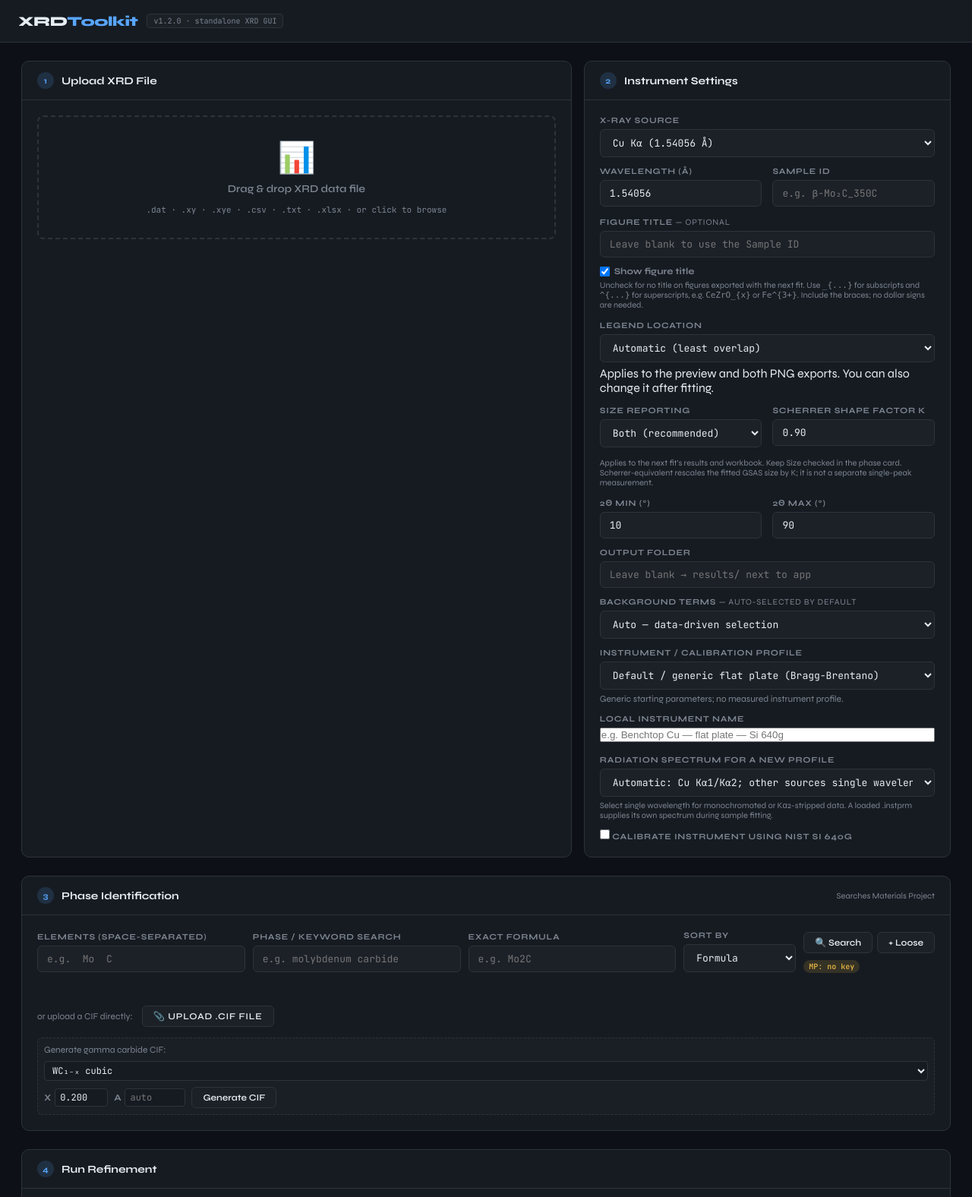
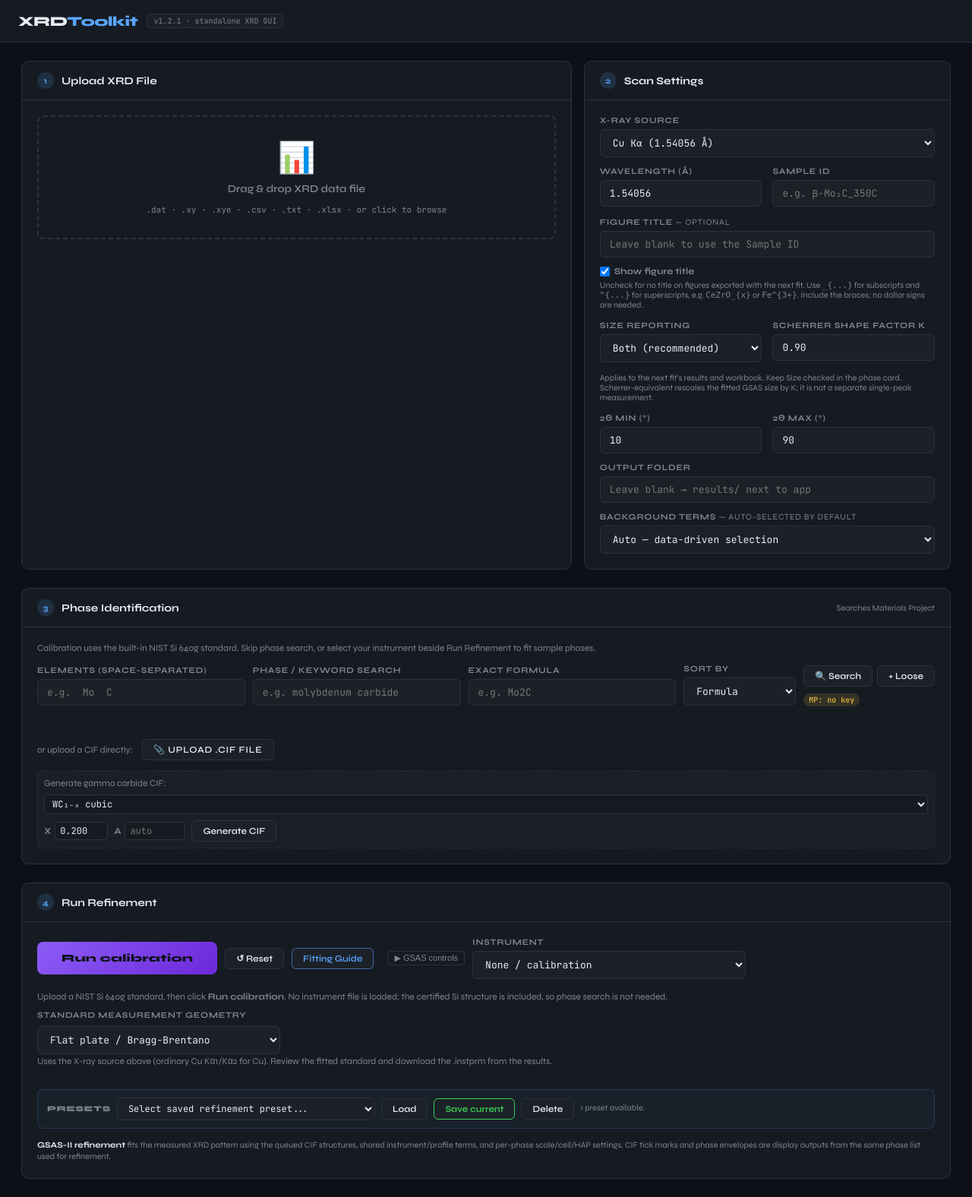
Before and after one commit to The-Porosoff-Group/XRD-toolkit, a Flask app: page / in a window 1280 px wide. Shown: the whole page at 76% size. Run offline with Flask 3, Linux system fonts and the light colour scheme; some libraries are stand-ins or nearby versions.

Commit message:
Restore simple XRD instrument and plot controls in v1.2.1 (#8)

```diff
--- a/app.py
+++ b/app.py
@@ -1236,7 +1236,8 @@ def process_xrd():
         wl_label   = form.get('wavelength_label', f'λ={wavelength:.5f} Å')
 
         phases = json.loads(form.get('phases', '[]'))
-        calibration_mode = form.get('calibration_mode', '').lower() == 'true'
+        calibration_mode = (form.get('instrument') == 'none' or
+                            form.get('calibration_mode', '').lower() == 'true')
         if calibration_mode and form.get('method') == 'gsas2':
             from modules.xrd.instrument_profiles import silicon_640g_phase
             if form.get('calibration_standard', 'Si640g') != 'Si640g':
@@ -1270,6 +1271,11 @@ def process_xrd():
 
         from modules.xrd.instrument_profiles import get_instrument_profile, parse_instprm
         instrument = form.get('instrument', 'generic_flat_plate').strip() or 'generic_flat_plate'
+        if instrument == 'none':
+            geometry = form.get('instrument_geometry', 'bragg_brentano')
+            if geometry not in ('bragg_brentano', 'capillary'):
+                return jsonify({'error': 'Choose flat plate or capillary calibration geometry.'}), 400
+            instrument = 'generic_capillary' if geometry == 'capillary' else 'none'
         if instrument == 'upload':
             instrument = ('generic_capillary' if form.get('instrument_geometry') == 'capillary'
                           else 'generic_flat_plate')
@@ -1310,7 +1316,8 @@ def process_xrd():
             plot_theme = 'light'
 
         # ── Calibration mode: separate backend ──────────────────────────
-        calibration_mode = form.get('calibration_mode', '').lower() == 'true'
+        calibration_mode = (form.get('instrument') == 'none' or
+                            form.get('calibration_mode', '').lower() == 'true')
 
         if calibration_mode and form.get('method', '') == 'gsas2':
             from modules.xrd.gsasii_calibration import run_calibration
--- /dev/null
+++ b/templates/xrd_shared/calibration_help.html
@@ -0,0 +1,14 @@
+<div id="xrd-calibration-help" style="display:none;font-size:12px;color:var(--muted);line-height:1.5;">
+  Upload a NIST Si 640g standard, then click <b>Run calibration</b>. No instrument file is loaded;
+  the certified Si structure is included, so phase search is not needed.
+  <div class="form-group" style="max-width:320px;margin-top:8px;">
+    <label for="xrd-calibration-geometry">Standard measurement geometry</label>
+    <select id="xrd-calibration-geometry">
+      <option value="bragg_brentano">Flat plate / Bragg-Brentano</option>
+      <option value="capillary">Capillary / transmission</option>
+    </select>
+  </div>
+  Uses the X-ray source above (ordinary Cu Kα1/Kα2 for Cu). Review the fitted standard
+  and download the .instprm from the results.
+</div>
+<span id="xrd-instrument-status" role="status" style="font-size:12px;color:var(--muted);"></span>
--- a/templates/xrd_shared/instrument_controls.html
+++ b/templates/xrd_shared/instrument_controls.html
@@ -1,51 +1,9 @@
-<div class="form-group" id="instprm-group">
-  <label for="xrd-instrument">Instrument / calibration profile</label>
+<div class="form-group" id="instprm-group" style="min-width:240px;flex:1;max-width:360px;">
+  <label for="xrd-instrument">Instrument</label>
   <select id="xrd-instrument" onchange="xrdInstrumentChanged()">
-    <option value="generic_flat_plate">Default / generic flat plate (Bragg-Brentano)</option>
-    <option value="generic_capillary">Generic capillary / transmission</option>
-    <option value="benchtop_cu">Benchtop Cu — flat plate (Si 640g)</option>
-    <option value="upload">Upload .instprm…</option>
-    <option value="auto">Auto-detect from scan name</option>
     <option value="smartlab">Rigaku SmartLab (BB)</option>
     <option value="synergy_s">Synergy-S (capillary)</option>
+    <option value="benchtop_cu">Benchtop Cu — flat plate (Si 640g)</option>
+    <option value="none" selected>None / calibration</option>
   </select>
-  <span id="xrd-instrument-description" style="font-size:12px;color:var(--muted);">Generic starting parameters; no measured instrument profile.</span>
-  <div id="xrd-upload-profile" style="display:none;margin-top:8px;">
-    <label for="xrd-upload-geometry">Geometry for this file</label>
-    <select id="xrd-upload-geometry">
-      <option value="bragg_brentano">Flat plate / Bragg-Brentano</option>
-      <option value="capillary">Capillary / transmission</option>
-    </select>
-    <label for="xrd-instprm-file" style="margin-top:8px;">GSAS-II instrument file (.instprm)</label>
-    <input type="file" id="xrd-instprm-file" accept=".instprm" style="font-size:12px;">
-    <span style="font-size:11px;color:var(--muted);">Use for this fit, or save below to add it to your local dropdown. The file supplies the wavelength and peak profile; choose its measurement geometry here.</span>
-  </div>
-  <label for="xrd-local-instrument-name" style="margin-top:8px;">Local instrument name</label>
-  <input id="xrd-local-instrument-name" maxlength="100" placeholder="e.g. Benchtop Cu — flat plate — Si 640g">
-  <button type="button" id="xrd-save-upload" class="btn-sm" style="display:none;margin-top:6px;" onclick="saveXrdLocalInstrument(false)">Save uploaded file locally</button>
-  <span id="xrd-instrument-status" role="status" style="font-size:12px;color:var(--muted);"></span>
 </div>
-<div class="form-group">
-  <label for="xrd-spectrum">Radiation spectrum for a new profile</label>
-  <select id="xrd-spectrum">
-    <option value="auto">Automatic: Cu Kα1/Kα2; other sources single wavelength</option>
-    <option value="cu_doublet">Cu Kα1 + Kα2 (ratio 0.5)</option>
-    <option value="single">Single wavelength / Kα1 only</option>
-  </select>
-  <span style="font-size:11px;color:var(--muted);">Select single wavelength for monochromated or Kα2-stripped data. A loaded .instprm supplies its own spectrum during sample fitting.</span>
-</div>
-<div class="form-group">
-  <label id="cal-mode-label" style="display:flex;align-items:center;gap:6px;cursor:pointer;">
-    <input type="checkbox" id="xrd-calibration-mode" style="width:auto;" onchange="xrdCalibrationChanged()">
-    Calibrate instrument using NIST Si 640g
-  </label>
-  <div id="xrd-calibration-help" style="display:none;font-size:12px;color:var(--muted);line-height:1.5;">
-    Upload your Si 640g scan, choose its geometry and spectrum, then run GSAS-II Refinement.
-    The certified Si structure is built in; phase search is not needed and selected sample phases are ignored.
-    Cell and sample broadening stay fixed while instrument terms are fitted.
-    Review the fit and report before saving the candidate as a local instrument.
-    <label for="xrd-calibration-polariz" style="margin-top:6px;">Beam polarization (0–1, according to optics)</label>
-    <input id="xrd-calibration-polariz" type="number" min="0" max="1" step="0.01" value="0.5">
-    <span>0.5 is an unpolarized starting value. Calibration starts fresh and does not reuse an uploaded profile.</span>
-  </div>
-</div>
--- a/templates/xrd_shared/legend_settings.js
+++ b/templates/xrd_shared/legend_settings.js
@@ -45,7 +45,7 @@ function xrdLegendLayout(location, plotData, phaseCount, mainBottom) {
 
 async function updateXrdLegendSelection(select) {
   const location = select.value;
-  const controls = ['xrd-legend-location', 'xrd-result-legend-location']
+  const controls = ['xrd-result-legend-location']
     .map(id => document.getElementById(id)).filter(Boolean);
   controls.forEach(control => { control.value = location; });
   const data = xrdLastResult;
--- a/templates/xrd_toolkit/index.html
+++ b/templates/xrd_toolkit/index.html
@@ -741,7 +741,7 @@
         </div>
 
         <div class="card">
-          <div class="card-header"><div class="step">2</div><h2>Instrument Settings</h2></div>
+          <div class="card-header"><div class="step">2</div><h2>Scan Settings</h2></div>
           <div class="card-body" style="display:flex;flex-direction:column;gap:12px;">
             <div class="form-group">
               <label>X-ray Source</label>
@@ -773,13 +773,6 @@
                   Show figure title
                 </label>
                 <span style="font-size:11px;color:var(--muted);">Uncheck for no title on figures exported with the next fit. Use <code>_{...}</code> for subscripts and <code>^{...}</code> for superscripts, e.g. <code>CeZrO_{x}</code> or <code>Fe^{3+}</code>. Include the braces; no dollar signs are needed.</span>
-              </div>
-              <div class="form-group full">
-                <label for="xrd-legend-location">Legend location</label>
-                <select id="xrd-legend-location" onchange="updateXrdLegendSelection(this)">
-                  {% include 'xrd_shared/legend_options.html' %}
-                </select>
-                <span class="hint">Applies to the preview and both PNG exports. You can also change it after fitting.</span>
               </div>
               <div class="form-group">
                 <label for="xrd-size-reporting">Size reporting</label>
@@ -824,7 +817,6 @@
                 <option value="20">20 — heavy amorphous background</option>
               </select>
             </div>
-            {% include 'xrd_shared/instrument_controls.html' %}
           </div>
         </div>
       </div>
@@ -838,6 +830,7 @@
         </div>
         <div class="card-body" style="display:flex;flex-direction:column;gap:14px;">
 
+          <p id="xrd-calibration-phase-hint" style="display:none;margin:0;color:var(--muted);font-size:12px;">Calibration uses the built-in NIST Si 640g standard. Skip phase search, or select your instrument beside Run Refinement to fit sample phases.</p>
           <!-- Search inputs -->
           <div style="display:grid;grid-template-columns:1fr 1fr 1fr auto auto;gap:10px;align-items:flex-end;min-width:0;">
             <div class="form-group">
@@ -979,7 +972,9 @@
             <label id="perf-recipe-label" style="display:none;">
               <input type="checkbox" id="xrd-perf-recipe">
             </label>
+            {% include 'xrd_shared/instrument_controls.html' %}
           </div>
+          {% include 'xrd_shared/calibration_help.html' %}
           <div class="xrd-preset-row">
             <span style="font-size:10px;color:var(--muted);font-weight:800;text-transform:uppercase;letter-spacing:.7px;">Presets</span>
             <select id="xrd-preset-select" title="Load a saved refinement recipe"></select>
@@ -1053,6 +1048,11 @@
               <b>WC/W2C Synergy-S production preset</b> ticks Quick constrained fit, Refine cell too, Phase isolation, Refine Zero, Free X, and Y ≥ 0;
               it sets WC PO to fixed [001] at 0.905 and leaves W2C uniform-cell scaling off unless you tick it in the W2C card.
             </div>
+            <div class="form-group" id="xrd-instprm-override" style="flex-basis:100%;margin-top:8px;">
+              <label for="xrd-instprm-file">Override instrument file — optional</label>
+              <input type="file" id="xrd-instprm-file" accept=".instprm" style="font-size:12px;">
+              <span class="hint">Uses the selected instrument's geometry. Leave empty to use its bundled calibration.</span>
+            </div>
           </div>
           <div style="font-size:11px;color:var(--muted);line-height:1.45;">
             <b style="color:var(--text);">GSAS-II refinement</b> fits the measured XRD pattern using the queued CIF structures,
@@ -1080,13 +1080,16 @@
             <div id="xrd-baseline-comparison"></div>
             <div id="xrd-reusable-fit"></div>
             <div id="xrd-phase-results"></div>
-            <div class="form-group" style="margin:14px 0;">
-              <label for="xrd-result-legend-location">Legend location</label>
-              <select id="xrd-result-legend-location" onchange="updateXrdLegendSelection(this)">
-                {% include 'xrd_shared/legend_options.html' %}
-              </select>
-              <span class="hint" id="xrd-legend-status" role="status">Changing the location updates both PNG exports without rerunning the fit.</span>
-            </div>
+            <details id="xrd-plot-settings" style="margin:14px 0;">
+              <summary style="cursor:pointer;font-size:13px;font-weight:600;">Plot settings</summary>
+              <div class="form-group" style="max-width:340px;margin-top:10px;">
+                <label for="xrd-result-legend-location">Legend location</label>
+                <select id="xrd-result-legend-location" onchange="updateXrdLegendSelection(this)">
+                  {% include 'xrd_shared/legend_options.html' %}
+                </select>
+                <span class="hint" id="xrd-legend-status" role="status">Updates the preview and both PNG exports without rerunning the fit.</span>
+              </div>
+            </details>
             <div id="xrd-interactive-plot" style="display:none;width:100%;height:540px;border-radius:8px;border:1px solid var(--border);"></div>
             <img class="plot-img" id="xrd-result-plot" src="" alt="XRD refinement plot"
                  style="display:none;">
@@ -1981,12 +1984,9 @@ document.addEventListener('DOMContentLoaded', () => {
       if (data.available) {
         const btn = document.getElementById('btn-xrd-gsas2');
         if (btn) btn.style.display = '';
-        // Show instrument parameter file upload (GSAS-II only)
+        // Show instrument selection (GSAS-II only)
         const instGrp = document.getElementById('instprm-group');
         if (instGrp) instGrp.style.display = '';
-        // Show calibration mode checkbox and instrument selector
-        const calLabel = document.getElementById('cal-mode-label');
-        if (calLabel) calLabel.style.display = '';
         const advBtn = document.getElementById('xrd-advanced-toggle');
         if (advBtn) advBtn.style.display = '';
         const verifyLabel = document.getElementById('verify-mode-label');
@@ -2645,7 +2645,7 @@ function applyWcW2cPresetPhaseOptions() {
 function renderSelectedPhases() {
   _ensurePhaseOptions();
   const stdRecipe = document.getElementById('xrd-standard-recipe');
-  if (!document.getElementById('xrd-calibration-mode').checked && ((stdRecipe && stdRecipe.checked) || xrdActiveRecipeKey === 'wc_w2c_synergy_s')) {
+  if (!isXrdCalibration() && ((stdRecipe && stdRecipe.checked) || xrdActiveRecipeKey === 'wc_w2c_synergy_s')) {
     applyWcW2cPresetPhaseOptions();
   }
   const wrap = document.getElementById('xrd-selected-wrap');
@@ -2757,7 +2757,6 @@ function renderSelectedPhases() {
 }
 
 const XRD_PRESET_CHECKBOX_IDS = [
-  'xrd-calibration-mode',
   'xrd-verification-mode',
   'xrd-verify-cell',
   'xrd-phase-isolation',
@@ -2817,11 +2816,9 @@ function getXrdControlState() {
     n_bg_coeffs: document.getElementById('xrd-bg-coeffs')?.value || 'auto',
     size_reporting_mode: document.getElementById('xrd-size-reporting')?.value || 'both',
     scherrer_k: document.getElementById('xrd-scherrer-k')?.value || '0.9',
-    legend_location: document.getElementById('xrd-legend-location')?.value || 'best',
-    instrument: document.getElementById('xrd-instrument')?.value || 'generic_flat_plate',
-    spectrum: document.getElementById('xrd-spectrum')?.value || 'auto',
-    instrument_geometry: document.getElementById('xrd-upload-geometry')?.value || 'bragg_brentano',
-    calibration_polariz: document.getElementById('xrd-calibration-polariz')?.value || '0.5',
+    legend_location: document.getElementById('xrd-result-legend-location')?.value || 'best',
+    instrument: document.getElementById('xrd-instrument')?.value || 'none',
+    instrument_geometry: document.getElementById('xrd-calibration-geometry')?.value || 'bragg_brentano',
     fix_y_value: document.getElementById('xrd-fix-y-value')?.value || '',
     checkboxes: {},
   };
@@ -2844,18 +2841,13 @@ function applyXrdControlState(controls = {}) {
   setVal('xrd-bg-coeffs', controls.n_bg_coeffs);
   setVal('xrd-size-reporting', controls.size_reporting_mode || 'both');
   setVal('xrd-scherrer-k', controls.scherrer_k ?? '0.90');
-  setVal('xrd-legend-location', controls.legend_location || 'best');
-  setVal('xrd-instrument', controls.instrument);
-  setVal('xrd-spectrum', controls.spectrum || 'auto');
-  setVal('xrd-upload-geometry', controls.instrument_geometry || 'bragg_brentano');
-  setVal('xrd-calibration-polariz', controls.calibration_polariz || '0.5');
-  xrdInstrumentChanged(false);
+  setVal('xrd-result-legend-location', controls.legend_location || 'best');
+  restoreXrdInstrument(controls);
   setVal('xrd-fix-y-value', controls.fix_y_value);
   Object.entries(controls.checkboxes || {}).forEach(([id, checked]) => {
     const el = document.getElementById(id);
     if (el) el.checked = !!checked;
   });
-  xrdCalibrationChanged();
   const stdRecipe = document.getElementById('xrd-standard-recipe');
   if (stdRecipe) stdRecipe.checked = false;
 }
@@ -3044,7 +3036,7 @@ async function runXRD(method) {
   errEl.classList.remove('visible');
 
   if (!xrdFile)        { showXrdError('Upload an XRD data file first.'); return; }
-  if (!xrdPhases.length && !document.getElementById('xrd-calibration-mode').checked){ showXrdError('Add at least one phase to refine.'); return; }
+  if (!xrdPhases.length && !isXrdCalibration()){ showXrdError('Add at least one phase to refine.'); return; }
 
   const legacyLeBailBtn = document.getElementById('btn-xrd');
   if (legacyLeBailBtn) legacyLeBailBtn.disabled = true;
@@ -3055,43 +3047,20 @@ async function runXRD(method) {
   document.getElementById('xrd-progress-wrap').classList.add('visible');
 
   const stdRecipe = document.getElementById('xrd-standard-recipe');
-  if (!document.getElementById('xrd-calibration-mode').checked && ((stdRecipe && stdRecipe.checked) || xrdActiveRecipeKey === 'wc_w2c_synergy_s')) {
+  if (!isXrdCalibration() && ((stdRecipe && stdRecipe.checked) || xrdActiveRecipeKey === 'wc_w2c_synergy_s')) {
     applyWcW2cPresetGlobals(true);
     applyWcW2cPresetPhaseOptions();
     renderSelectedPhases();
   }
 
-  const methodLabel = {rietveld:'Rietveld', gsas2:'GSAS-II'}[method] || 'Le Bail';
-  const steps = method === 'gsas2' ? [
-    'Parsing data file...',
-    'Validating CIF structures...',
-    'GSAS-II: building project...',
-    'GSAS-II: refining background + scale...',
-    'GSAS-II: refining profile parameters...',
-    'GSAS-II: refining cell + atoms...',
-    'Extracting results and generating plots...',
-  ] : method === 'rietveld' ? [
-    'Parsing data file...',
-    'Validating phase structures...',
-    'Computing structure factors from CIF...',
-    'Optimising per-phase scale factors...',
-    'Computing Rwp, Rp, χ², crystallite sizes...',
-    'Generating plots...',
-  ] : [
-    'Parsing data file...',
-    'Validating phase structures...',
-    'Computing structure factors with pymatgen...',
-    'Running Le Bail intensity partitioning...',
-    'Refining cell parameters and peak shape...',
-    'Computing Rwp, Rp, χ², crystallite sizes...',
-    'Generating plots...',
-  ];
-  let si = 0;
-  document.getElementById('xrd-progress-text').textContent = `${methodLabel}: ${steps[0]}`;
-  const timer = setInterval(() => {
-    si = (si+1) % steps.length;
-    document.getElementById('xrd-progress-text').textContent = `${methodLabel}: ${steps[si]}`;
-  }, 3000);
+  const methodLabel = isXrdCalibration() ? 'Calibrating NIST Si 640g' : 'Running refinement';
+  const startedAt = Date.now();
+  const updateProgress = () => {
+    const seconds = Math.floor((Date.now() - startedAt) / 1000);
+    document.getElementById('xrd-progress-text').textContent = `${methodLabel}… ${seconds}s elapsed`;
+  };
+  updateProgress();
+  const timer = setInterval(updateProgress, 1000);
 
   try {
     const fd = new FormData();
@@ -3103,7 +3072,7 @@ async function runXRD(method) {
     fd.append('sample_id',   document.getElementById('xrd-sample-id').value || xrdFile.name);
     fd.append('figure_title', document.getElementById('xrd-figure-title').value.trim());
     fd.append('show_figure_title', document.getElementById('xrd-show-figure-title').checked);
-    fd.append('legend_location', document.getElementById('xrd-legend-location').value);
+    fd.append('legend_location', document.getElementById('xrd-result-legend-location').value);
     fd.append('tt_min',      document.getElementById('xrd-tt-min').value);
     fd.append('tt_max',      document.getElementById('xrd-tt-max').value);
     fd.append('n_bg_coeffs', document.getElementById('xrd-bg-coeffs').value || 'auto');
@@ -3116,11 +3085,6 @@ async function runXRD(method) {
     fd.append('output_dir',  document.getElementById('xrd-output-dir').value);
     fd.append('method',      method);
     appendXrdInstrumentSettings(fd);
-    // Calibration mode — refine instrument profile from standard
-    const calCheckbox = document.getElementById('xrd-calibration-mode');
-    if (calCheckbox && calCheckbox.checked) {
-      fd.append('calibration_mode', 'true');
-    }
     // Verification mode — skip cell/Uiso/size stages (GSAS-II only)
     const verifyCheckbox = document.getElementById('xrd-verification-mode');
     if (verifyCheckbox && verifyCheckbox.checked) {
@@ -3213,7 +3177,7 @@ async function runXRD(method) {
     document.getElementById('xrd-progress-wrap').classList.remove('visible');
     if (e.name === 'AbortError') {
       showXrdError('Refinement timed out after 5 minutes.\n\n'
-        + 'Try reducing the 2θ range, using fewer phases, or using Le Bail instead of Rietveld.\n'
+        + 'Check the server log for details. A smaller 2θ range or fewer phases may reduce fitting time.\n'
         + 'If running via "python app.py", use run.bat instead — it sets up an optimised environment.');
     } else if (e.message === 'Failed to fetch') {
       showXrdError('Connection to server lost during refinement.\n\n'
@@ -3731,7 +3695,7 @@ function renderXrdPublicationPlot(data) {
     const sample = document.getElementById('xrd-sample-id')?.value || xrdFile?.name || 'Sample';
     const figureTitle = document.getElementById('xrd-figure-title')?.value.trim() || sample;
     const showFigureTitle = document.getElementById('xrd-show-figure-title')?.checked ?? true;
-    const legendLocation = data.legend_location || document.getElementById('xrd-legend-location')?.value || 'best';
+    const legendLocation = data.legend_location || document.getElementById('xrd-result-legend-location')?.value || 'best';
     const legendPosition = xrdLegendLayout(legendLocation, pd, phases.length, mainBottom);
     const stats = data.statistics || {};
     const statsTitle = `Rwp ${stats.Rwp ?? '—'} % · Rp ${stats.Rp ?? '—'} % · χ² ${stats.chi2 ?? '—'} · GoF ${stats.GoF ?? '—'}`;
@@ -3774,7 +3738,7 @@ function renderXrdPublicationPlot(data) {
 function showXRDResults(data) {
   xrdLastResult = data;
   renderXrdCalibrationResult(data);
-  ['xrd-legend-location', 'xrd-result-legend-location'].forEach(id => {
+  ['xrd-result-legend-location'].forEach(id => {
     document.getElementById(id).value = data.legend_location || 'best';
   });
   document.getElementById('xrd-legend-status').textContent = 'Changing the location updates both PNG exports without rerunning the fit.';
@@ -3799,7 +3763,7 @@ function showXRDResults(data) {
   sg.innerHTML = '';
   const statBoxes = [
     {l:'Rwp',v:st.Rwp+'%'}, {l:'Rp',v:st.Rp+'%'}, {l:'χ²',v:st.chi2},
-    {l:'GoF',v:st.GoF}, {l:'Zero shift',v:data.zero_shift+'°'}
+    {l:'GoF',v:st.GoF}, {l:'Zero shift',v:Number.isFinite(data.zero_shift) ? data.zero_shift.toFixed(5)+'°' : '—'}
   ];
   // Sample displacement (Shift for BB, DisplaceY for capillary).
   // Surfaces the cell-vs-displacement trade-off in verify+cell runs.
@@ -3969,8 +3933,9 @@ function resetXRD() {
   document.getElementById('xrd-show-figure-title').checked = true;
   document.getElementById('xrd-size-reporting').value = 'both';
   document.getElementById('xrd-scherrer-k').value = '0.90';
-  document.getElementById('xrd-legend-location').value = 'best';
   document.getElementById('xrd-result-legend-location').value = 'best';
+  document.getElementById('xrd-plot-settings').open = false;
+  restoreXrdInstrument({instrument:'none'});
   document.getElementById('xrd-figure-title').disabled = false;
   document.getElementById('xrd-candidates-wrap').style.display = 'none';
   document.getElementById('xrd-selected-wrap').style.display = 'none';
--- a/toolkit_version.py
+++ b/toolkit_version.py
@@ -1,3 +1,3 @@
 """Shared release version for the full toolkit and standalone XRD interface."""
 
-APP_VERSION = '1.2.0'
+APP_VERSION = '1.2.1'
```
Also changed, not shown: docs/benchtop_calibration.md (+10 -3 lines), modules/xrd/instrument_profiles.py (+15 -1 lines), templates/xrd_shared/instrument_settings.js (+36 -105 lines), tests/test_xrd_instrument_ui.js (+71 -56 lines), tests/test_xrd_instruments.py (+54 -4 lines), tests/test_xrd_legend_ui.js (+3 -2 lines), CHANGELOG.md, README.md.
